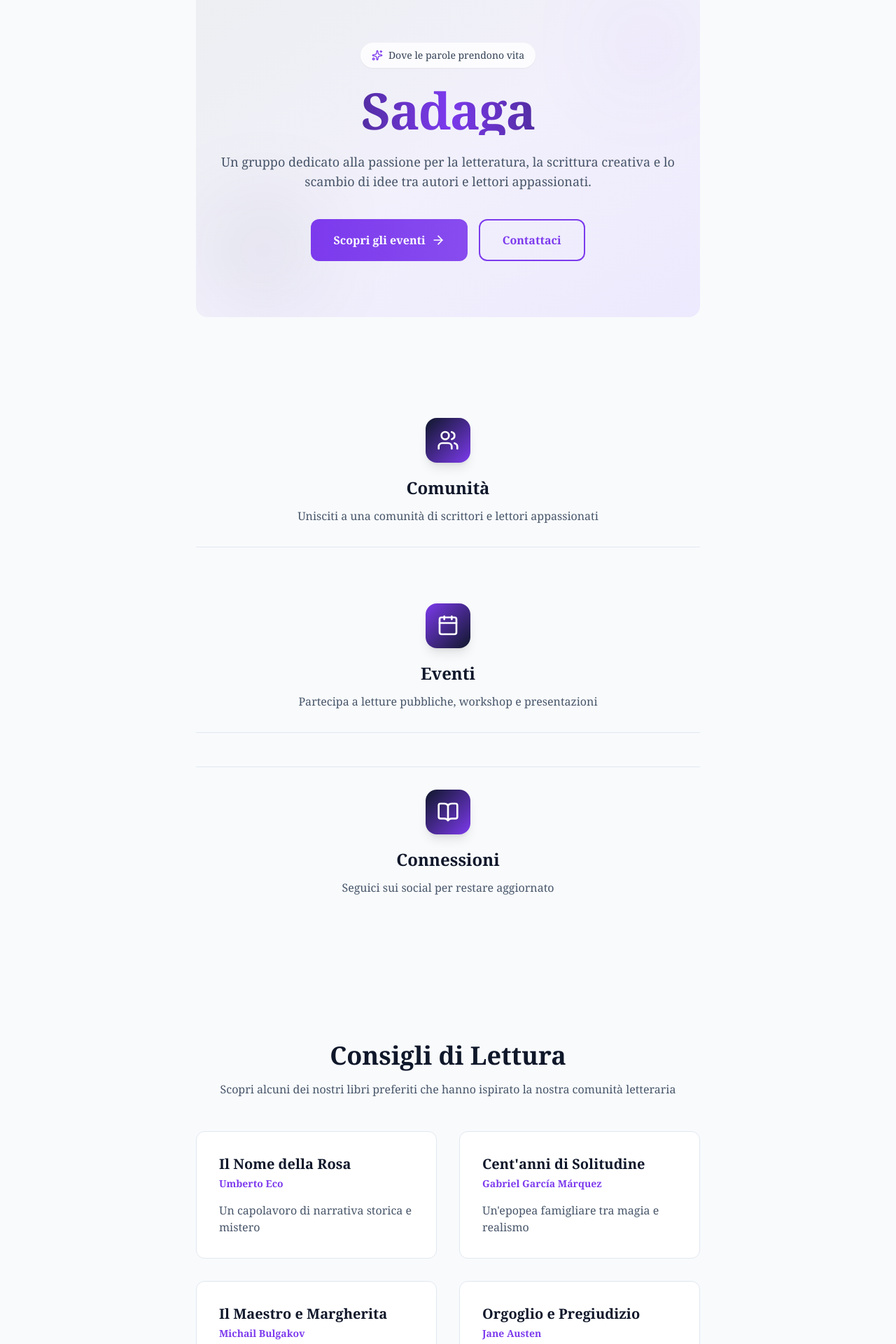
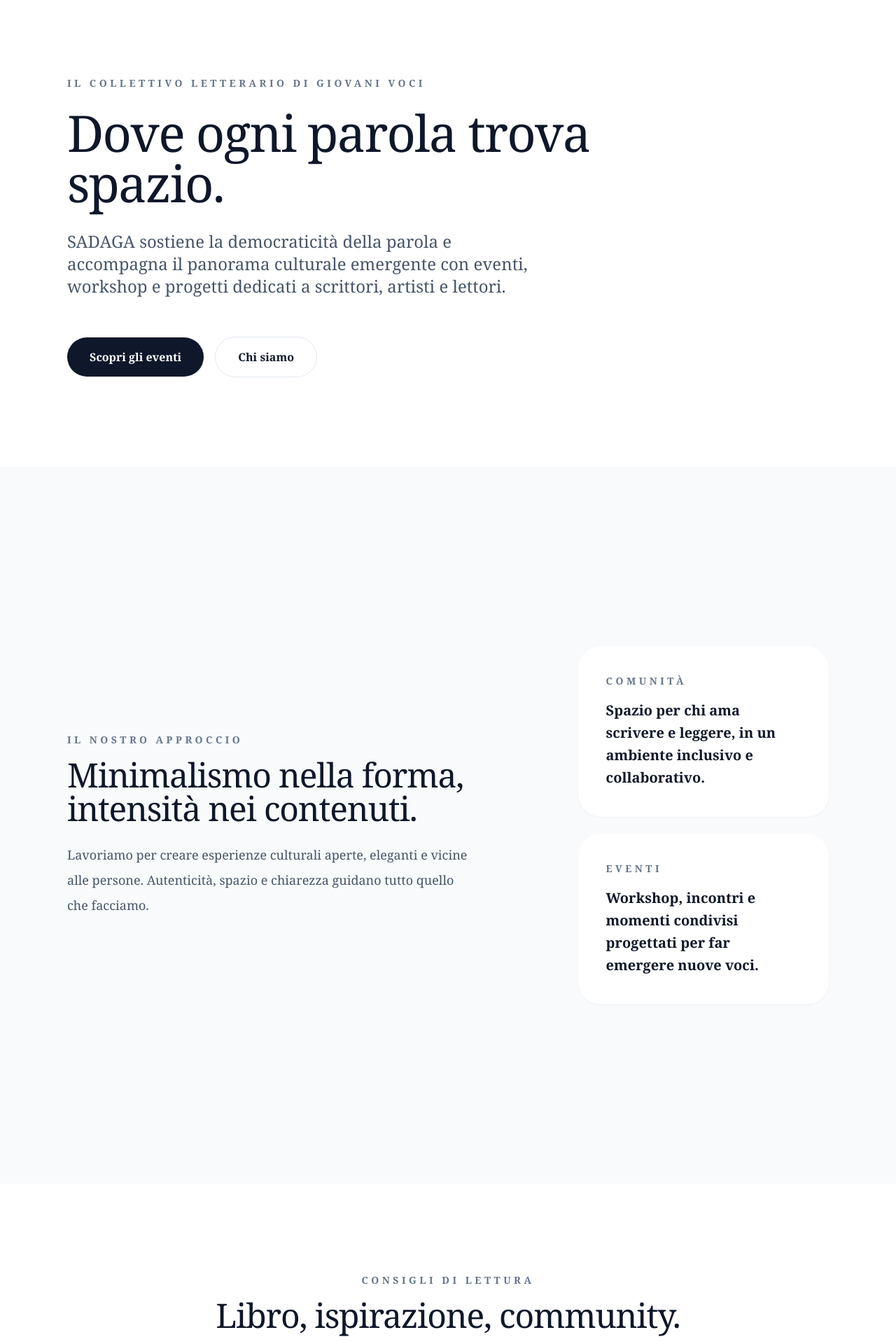
Before and after one commit to Matthew0298/sadaga.github.io, a Next.js app: page / in a window 1280 px wide. Shown: the part 140-2060 px from the top of the page at 70% size. Built offline with nearby package versions, Linux system fonts and the light colour scheme.

Commit message:
litlle fix + appplestructure

```diff
--- a/app/chi-siamo/page.tsx
+++ b/app/chi-siamo/page.tsx
@@ -26,7 +26,7 @@ export default function ChiSiamo() {
       <section className="py-12 sm:py-16 border-b border-slate-200">
         <div className="text-center space-y-6">
           <p className="text-2xl sm:text-3xl font-semibold text-slate-900">
-            Qualcuno si starà, giustamente, chiedendo: "cosa è SADAGA?" 🤔
+            Qualcuno si starà, giustamente, chiedendo: cosa è SADAGA? 🤔
           </p>
           <p className="text-lg text-slate-600 leading-relaxed max-w-2xl mx-auto">
             È giunto dunque il momento delle presentazioni ✨
@@ -90,7 +90,7 @@ export default function ChiSiamo() {
               Inclusività: la nostra comunità è aperta a tutti, indipendentemente dal livello di esperienza o dal background.
             </p>
             <p className="text-lg text-slate-600 leading-relaxed">
-              Autenticità: crediamo nell'importanza di dare visibilità alle voci genuine e originali, non alle tendenze passeggere.
+              Autenticità: crediamo nell`importanza di dare visibilità alle voci genuine e originali, non alle tendenze passeggere.
             </p>
           </div>
         </div>
--- a/app/eventi/page.tsx
+++ b/app/eventi/page.tsx
@@ -96,7 +96,7 @@ export default function Eventi() {
       <div className="mb-6">
         <h3 className="text-3xl font-bold text-slate-900 mb-2">{event.title}</h3>
         <p className="text-lg text-cyan-700 font-semibold italic mb-4">
-          "{event.details?.subtitle}"
+          {event.details?.subtitle}
         </p>
         <p className="text-slate-600 text-lg leading-relaxed mb-6">
           {event.description}
--- a/app/page.tsx
+++ b/app/page.tsx
@@ -36,7 +36,7 @@ export default function Home() {
       title: "La sottile arte di fare i FR**I col culo degli altri: Storie, Poesie e Cose",
       author: "Davide Lorusso",
       description: "Nel volume conclusivo, qui, troverete la storia di Freddy. Il povero Fred è nato dall’incrocio tra un uroboro dissenterico e un leghista cieco. Gli hobby preferiti di Fred sono: piantare chiodi nel muro utilizzando la fronte, ridurre tutto a uno stereotipo culturale e, nel fine settimana, pontificare sui conflitti internazionali.",
-      link: "https://www.amazon.it/SOTTILE-ARTE-FARE-DEGLI-ALTRI/dp/B0G4KRBX3D/ref=sr_1_1?__mk_it_IT=%C3%85M%C3%85%C5%BD%C3%95%C3%91&crid=2V5RUQLB9XKR0&dib=eyJ2IjoiMSJ9.YhHUksQTEcqhLlO5ZMUxGcC8onPa22lZ77Lo_gR31zs.WhqARMygVMk35laiY3FYn6kiPuXTyum0nBB0V5qx3EQ&dib_tag=se&keywords=davide+lorusso&qid=1777061781&sprefix=davide+lorusso%2Caps%2C251&sr=8-1"
+      link: "https://www.amazon.it/SOTTILE-ARTE-FARE-DEGLI-ALTRI/dp/B0G4KRBX3D/ref=sr_1_1?__mk_it_IT=%C3%85M%C3%85%C5%BD%C3%95%C3%91&crid=2V5RUQLB9XKR0&dib=eyJ2IjoiMSJ9.YhHUksQTEcqhLlO5ZMUxGcC8onPa22lZ77Lo_gR31zs.WhqARMygVMk35laiY3FYn6kiPuXTyum0nBB0V5qx3EQ&dib_tag=se&keywords=davide+lorusso&qid=1777061781&sprefix=davide+lorusso%2Caps%2C251&sr=8-1",
     },
     {
       title: "LE OMBRE ALLA SERA: Digressioni ed Esequie vol. 2",
@@ -51,132 +51,123 @@ export default function Home() {
   }, []);
 
   return (
-    <div className="space-y-16 font-serif">
-      {/* Hero Section - Stretta e con font letterario */}
-      <section className={`text-center py-16 sm:py-20 bg-gradient-to-br from-primary/5 via-accent/5 to-soft rounded-2xl relative overflow-hidden transition-all duration-1000 ${isVisible ? "opacity-100 translate-y-0" : "opacity-0 translate-y-10"}`}>
-        {/* Background decoration */}
-        <div className="absolute inset-0 bg-grid-slate-100 [mask-image:linear-gradient(0deg,white,rgba(255,255,255,0.6))] -z-10" />
-        <div className="absolute top-8 right-8 w-24 h-24 bg-accent/10 rounded-full blur-3xl hidden sm:block" />
-        <div className="absolute bottom-8 left-8 w-32 h-32 bg-primary/10 rounded-full blur-3xl hidden sm:block" />
-
-        <div className="relative z-10 px-4 sm:px-8">
-          <div className="inline-flex items-center gap-2 px-4 py-2 bg-white/80 backdrop-blur rounded-full mb-4 sm:mb-6 shadow-sm">
-            <Sparkles className="w-4 h-4 text-accent" />
-            <span className="text-xs sm:text-sm font-medium text-slate-700">
-              Dove le parole prendono vita
-            </span>
+    <div className="space-y-32 font-serif text-slate-900">
+      {/* Hero Section */}
+      <section className={`relative w-screen left-1/2 right-1/2 -mx-[50vw] bg-white py-24 sm:py-32 transition-all duration-1000 ${isVisible ? "opacity-100 translate-y-0" : "opacity-0 translate-y-10"}`}>
+        <div className="mx-auto max-w-6xl px-6 sm:px-8">
+          <div className="max-w-3xl">
+            <p className="text-sm uppercase tracking-[0.32em] font-semibold text-slate-500 mb-6">
+              Il collettivo letterario di giovani voci
+            </p>
+            <h1 className="font-light tracking-tight text-5xl sm:text-6xl md:text-7xl leading-[1.02] text-slate-900 mb-8">
+              Dove ogni parola trova spazio.
+            </h1>
+            <p className="text-xl sm:text-2xl leading-9 text-slate-600 max-w-2xl">
+              SADAGA sostiene la democraticità della parola e accompagna il panorama culturale emergente con eventi, workshop e progetti dedicati a scrittori, artisti e lettori.
+            </p>
           </div>
 
-          <h1 className="text-5xl sm:text-7xl font-bold bg-gradient-to-r from-primary via-accent to-primary bg-clip-text text-transparent mb-4 sm:mb-6 tracking-tight">
-            Sadaga
-          </h1>
-          <p className="text-base sm:text-lg text-slate-600 max-w-2xl mx-auto mb-8 sm:mb-10 leading-relaxed">
-            Un gruppo dedicato alla passione per la letteratura, la scrittura
-            creativa e lo scambio di idee tra autori e lettori appassionati.
-          </p>
-          <div className="flex flex-col sm:flex-row gap-4 justify-center">
-            <Link href="/eventi" className="group px-6 sm:px-8 py-3 sm:py-4 bg-gradient-to-r from-accent to-accent/90 text-white rounded-xl hover:shadow-lg hover:shadow-accent/25 transition-all duration-300 inline-flex items-center justify-center gap-2 font-semibold text-sm sm:text-base">
+          <div className="mt-14 flex flex-col gap-4 sm:flex-row sm:items-center">
+            <Link href="/eventi" className="inline-flex items-center justify-center rounded-full bg-slate-900 px-8 py-4 text-base font-semibold text-white transition hover:bg-slate-800">
               Scopri gli eventi
-              <ArrowRight className="w-4 h-4 sm:w-5 sm:h-5 group-hover:translate-x-1 transition-transform" />
             </Link>
-            <Link href="/contatti" className="px-6 sm:px-8 py-3 sm:py-4 border-2 border-accent text-accent rounded-xl hover:bg-accent hover:text-white transition-all duration-300 inline-flex items-center justify-center font-semibold text-sm sm:text-base">
-              Contattaci
+            <Link href="/chi-siamo" className="inline-flex items-center justify-center rounded-full border border-slate-200 bg-white px-8 py-4 text-base font-semibold text-slate-900 transition hover:bg-slate-50">
+              Chi siamo
             </Link>
           </div>
         </div>
       </section>
 
-      {/* Features Section - Right to Left */}
-      <section className={`space-y-8 sm:space-y-12 py-8 sm:py-12 transition-all duration-1000 delay-200 ${isVisible ? "opacity-100 translate-y-0" : "opacity-0 translate-y-10"}`}>
-        <div className="group text-center p-6 sm:p-8 sm:p-12 hover:bg-gradient-to-br hover:from-primary/5 hover:to-accent/5 transition-all duration-300 border-b border-slate-200 shadow-none">
-          <div className="w-14 h-14 sm:w-16 sm:h-16 bg-gradient-to-br from-primary to-accent rounded-2xl flex items-center justify-center mx-auto mb-4 sm:mb-5 group-hover:scale-110 transition-transform duration-300 shadow-lg">
-            <Users className="w-7 h-7 sm:w-8 sm:h-8 text-white" />
-          </div>
-          <h3 className="text-xl sm:text-2xl font-bold text-slate-900 mb-2 sm:mb-3">Comunità</h3>
-          <p className="text-sm sm:text-base text-slate-600 leading-relaxed">
-            Unisciti a una comunità di scrittori e lettori appassionati
+      {/* Spotlight Section */}
+      <section className="relative w-screen left-1/2 right-1/2 -mx-[50vw] bg-slate-50 py-24 sm:py-32">
+        <div className="mx-auto max-w-6xl px-6 sm:px-8">
+          <div className="grid gap-16 lg:grid-cols-[1.3fr_0.7fr] lg:items-center">
+            <div>
+              <p className="text-sm uppercase tracking-[0.32em] font-semibold text-slate-500 mb-4">
+                Il nostro approccio
+              </p>
+              <h2 className="text-4xl sm:text-5xl font-light tracking-tight text-slate-900 leading-[1.02] mb-6">
+                Minimalismo nella forma, intensità nei contenuti.
+              </h2>
+              <p className="text-lg leading-9 text-slate-600 max-w-xl">
+                Lavoriamo per creare esperienze culturali aperte, eleganti e vicine alle persone. Autenticità, spazio e chiarezza guidano tutto quello che facciamo.
               </p>
             </div>
 
-        <div className="group text-center p-6 sm:p-8 sm:p-12 hover:bg-gradient-to-br hover:from-primary/5 hover:to-accent/5 transition-all duration-300 border-b border-slate-200 shadow-none">
-          <div className="w-14 h-14 sm:w-16 sm:h-16 bg-gradient-to-br from-accent to-primary rounded-2xl flex items-center justify-center mx-auto mb-4 sm:mb-5 group-hover:scale-110 transition-transform duration-300 shadow-lg">
-            <Calendar className="w-7 h-7 sm:w-8 sm:h-8 text-white" />
-          </div>
-          <h3 className="text-xl sm:text-2xl font-bold text-slate-900 mb-2 sm:mb-3">Eventi</h3>
-          <p className="text-sm sm:text-base text-slate-600 leading-relaxed">
-            Partecipa a letture pubbliche, workshop e presentazioni
+            <div className="space-y-6">
+              <div className="rounded-[2rem] bg-white p-10 shadow-sm">
+                <p className="text-sm uppercase tracking-[0.32em] font-semibold text-slate-500 mb-4">Comunità</p>
+                <p className="text-xl font-semibold text-slate-900 leading-8">
+                  Spazio per chi ama scrivere e leggere, in un ambiente inclusivo e collaborativo.
                 </p>
               </div>
-
-        <div className="group text-center p-6 sm:p-8 sm:p-12 hover:bg-gradient-to-br hover:from-primary/5 hover:to-accent/5 transition-all duration-300 border-t border-slate-200 shadow-none">
-          <div className="w-14 h-14 sm:w-16 sm:h-16 bg-gradient-to-br from-primary to-accent rounded-2xl flex items-center justify-center mx-auto mb-4 sm:mb-5 group-hover:scale-110 transition-transform duration-300 shadow-lg">
-            <BookOpen className="w-7 h-7 sm:w-8 sm:h-8 text-white" />
+              <div className="rounded-[2rem] bg-white p-10 shadow-sm">
+                <p className="text-sm uppercase tracking-[0.32em] font-semibold text-slate-500 mb-4">Eventi</p>
+                <p className="text-xl font-semibold text-slate-900 leading-8">
+                  Workshop, incontri e momenti condivisi progettati per far emergere nuove voci.
+                </p>
               </div>
-          <h3 className="text-xl sm:text-2xl font-bold text-slate-900 mb-2 sm:mb-3">Connessioni</h3>
-          <p className="text-sm sm:text-base text-slate-600 leading-relaxed">
-            Seguici sui social per restare aggiornato
-          </p>
+            </div>
+          </div>
         </div>
       </section>
 
-      {/* Book Recommendations Section */}
-      <section className={`py-12 sm:py-16 transition-all duration-1000 delay-300 ${isVisible ? "opacity-100 translate-y-0" : "opacity-0 translate-y-10"}`}>
-        <div className="text-center mb-10 sm:mb-12">
-          <h2 className="text-3xl sm:text-4xl font-bold text-slate-900 mb-3 sm:mb-4">Consigli di Lettura</h2>
-          <p className="text-slate-600 max-w-2xl mx-auto text-sm sm:text-base">
-            Scopri alcuni dei nostri libri preferiti che hanno ispirato la nostra comunità letteraria
+      {/* Readings Section */}
+      <section className={`relative w-screen left-1/2 right-1/2 -mx-[50vw] bg-white py-24 sm:py-32 transition-all duration-1000 delay-200 ${isVisible ? "opacity-100 translate-y-0" : "opacity-0 translate-y-10"}`}>
+        <div className="mx-auto max-w-6xl px-6 sm:px-8">
+          <div className="mx-auto max-w-3xl text-center mb-16">
+            <p className="text-sm uppercase tracking-[0.32em] font-semibold text-slate-500 mb-4">
+              Consigli di lettura
             </p>
+            <h2 className="text-4xl sm:text-5xl font-light tracking-tight text-slate-900 leading-[1.02]">
+              Libro, ispirazione, community.
+            </h2>
           </div>
 
-        <div className="grid grid-cols-1 md:grid-cols-2 gap-6 sm:gap-8">
+          <div className="grid gap-6 sm:grid-cols-2">
             {bookRecommendations.map((book, index) => (
               <a
                 key={index}
                 href={book.link}
                 target="_blank"
                 rel="noopener noreferrer"
-              className="group p-6 sm:p-8 rounded-xl border border-slate-200 hover:border-accent hover:shadow-lg transition-all duration-300 bg-white hover:bg-gradient-to-br hover:from-primary/3 hover:to-accent/3"
+                className="group rounded-[2rem] bg-slate-50 p-10 transition hover:bg-slate-100"
               >
-              <div className="flex justify-between items-start mb-3 sm:mb-4">
-                <div>
-                  <h3 className="text-lg sm:text-xl font-bold text-slate-900 mb-1">
-                    {book.title}
-                  </h3>
-                  <p className="text-sm text-accent font-semibold">{book.author}</p>
+                <div className="mb-4">
+                  <p className="text-lg font-semibold text-slate-900 mb-2">{book.title}</p>
+                  <p className="text-sm font-medium uppercase tracking-[0.24em] text-slate-500">{book.author}</p>
                 </div>
-                <ExternalLink className="w-4 h-4 sm:w-5 sm:h-5 text-accent opacity-0 group-hover:opacity-100 transition-opacity" />
-              </div>
-              <p className="text-slate-600 text-sm sm:text-base leading-relaxed">
+                <p className="text-base leading-8 text-slate-600">
                   {book.description}
                 </p>
               </a>
             ))}
           </div>
+        </div>
       </section>
 
-      {/* Call to Action */}
-      <section className={`relative bg-gradient-to-r from-primary via-accent to-primary text-white rounded-2xl p-8 sm:p-12 md:p-16 text-center shadow-2xl overflow-hidden transition-all duration-1000 delay-400 ${isVisible ? "opacity-100 translate-y-0" : "opacity-0 translate-y-10"}`}>
-        {/* Background pattern */}
-        <div className="absolute inset-0 opacity-10">
-          <div className="absolute top-0 left-0 w-full h-full bg-[radial-gradient(circle_at_50%_50%,rgba(255,255,255,0.1),transparent_50%)]" />
+      {/* Final CTA */}
+      <section className={`relative w-screen left-1/2 right-1/2 -mx-[50vw] bg-slate-50 py-24 sm:py-32 transition-all duration-1000 delay-300 ${isVisible ? "opacity-100 translate-y-0" : "opacity-0 translate-y-10"}`}>
+        <div className="mx-auto max-w-6xl px-6 sm:px-8">
+          <div className="max-w-3xl text-center mx-auto">
+            <p className="text-sm uppercase tracking-[0.32em] font-semibold text-slate-500 mb-4">
+              Unisciti a noi
+            </p>
+            <h2 className="text-4xl sm:text-5xl font-light tracking-tight text-slate-900 leading-[1.02] mb-8">
+              Segui le novità del collettivo e resta aggiornato.
+            </h2>
+            <p className="text-lg leading-9 text-slate-600 mb-10">
+              Se desideri ricevere informazioni sugli eventi e sui progetti futuri, entra in contatto con noi. La nostra community cresce con ogni voce nuova.
+            </p>
+            <div className="flex flex-col sm:flex-row justify-center gap-4">
+              <Link href="/contatti" className="inline-flex items-center justify-center rounded-full bg-slate-900 px-9 py-4 text-base font-semibold text-white transition hover:bg-slate-800">
+                Contattaci
+              </Link>
+              <Link href="/social" className="inline-flex items-center justify-center rounded-full border border-slate-300 bg-white px-9 py-4 text-base font-semibold text-slate-900 transition hover:bg-slate-50">
+                Seguici
+              </Link>
             </div>
-
-        <div className="relative z-10">
-          <h2 className="text-2xl sm:text-4xl font-bold mb-3 sm:mb-4">Unisciti a Sadaga</h2>
-          <p className="text-white/90 mb-4 sm:mb-6 max-w-2xl mx-auto text-sm sm:text-lg leading-relaxed">
-            Vuoi far parte della nostra comunità letteraria? Contattaci per
-            saperne di più su come aderire e partecipare ai nostri eventi.
-          </p>
-          <p className="text-white/95 mb-6 sm:mb-8 text-sm sm:text-lg">
-            Email:{" "}
-            <a href="mailto:grupposadaga@libero.it" className="font-semibold underline decoration-2 underline-offset-4 hover:text-white transition">
-              grupposadaga@libero.it
-            </a>
-          </p>
-          <Link href="/contatti" className="inline-flex items-center justify-center gap-2 px-6 sm:px-8 py-3 sm:py-4 bg-white text-slate-900 font-semibold rounded-xl hover:bg-slate-50 hover:shadow-xl transition-all duration-300 group text-sm sm:text-base">
-            Contattaci ora
-            <ArrowRight className="w-4 h-4 sm:w-5 sm:h-5 group-hover:translate-x-1 transition-transform" />
-          </Link>
+          </div>
         </div>
       </section>
     </div>
```
Lines whose indentation alone changed are shown as unchanged.
